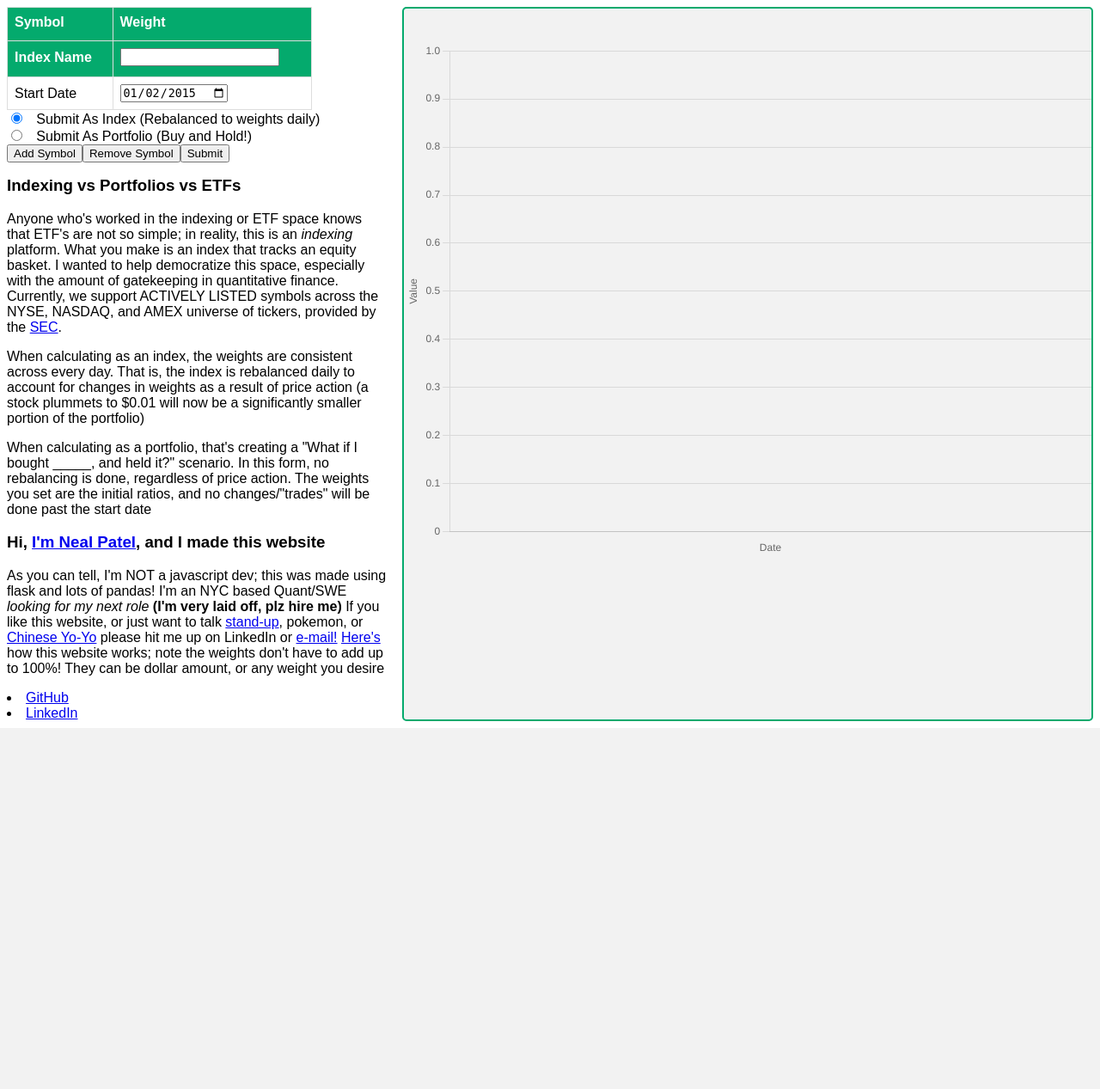
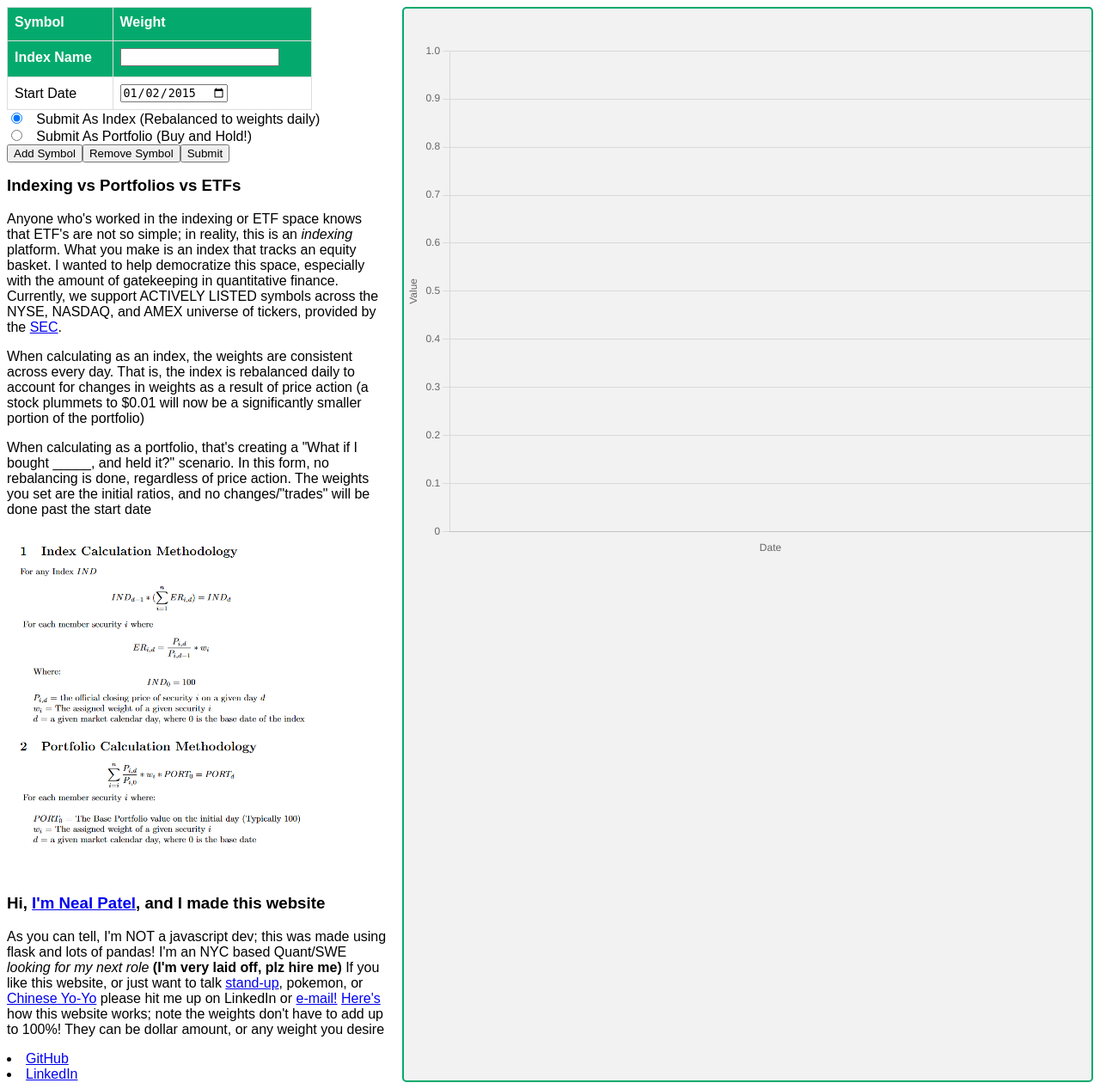
Before and after one commit to Desitrain22/Portfolio-Index-Builder, a Flask app: template templates/index.html in a window 1280 px wide. Shown: the whole page at 86% size. Before the commit the page ends 847 px from the top, so only its background shows below. Run offline with Flask 2, Linux system fonts and the light colour scheme; the template is opened without the code that fills it, so the values that code supplies are empty.

Commit message:
Added Index Methodology image from latex

```diff
--- a/templates/index.html
+++ b/templates/index.html
@@ -73,6 +73,7 @@
         of gatekeeping in quantitative finance. Currently, we support ACTIVELY LISTED symbols across the NYSE, NASDAQ, and AMEX universe of tickers, provided by the <a href="https://www.sec.gov/file/company-tickers" target="_blank">SEC</a>.</p>
       <p>When calculating as an index, the weights are consistent across every day. That is, the index is rebalanced daily to account for changes in weights as a result of price action (a stock plummets to $0.01 will now be a significantly smaller portion of the portfolio)</p>
       <p>When calculating as a portfolio, that's creating a "What if I bought _____, and held it?" scenario. In this form, no rebalancing is done, regardless of price action. The weights you set are the initial ratios, and no changes/"trades" will be done past the start date</p>
+      <img src="static/Index_Methodology.png" alt="Index Methodology" height="400">
 
       <h3>Hi, <a href="https://www.linkedin.com/in/NealPareshPatel" target = "_blank">I'm Neal Patel</a>, and I made this website</h3>
       <p>As you can tell, I'm NOT a javascript dev; this was made using flask and lots of pandas! I'm an NYC based Quant/SWE <i>looking for my next role</i> <b>(I'm very laid off, plz hire me)</b> If you like this
```
Also changed, not shown: static/Index_Methodology.png (added).
